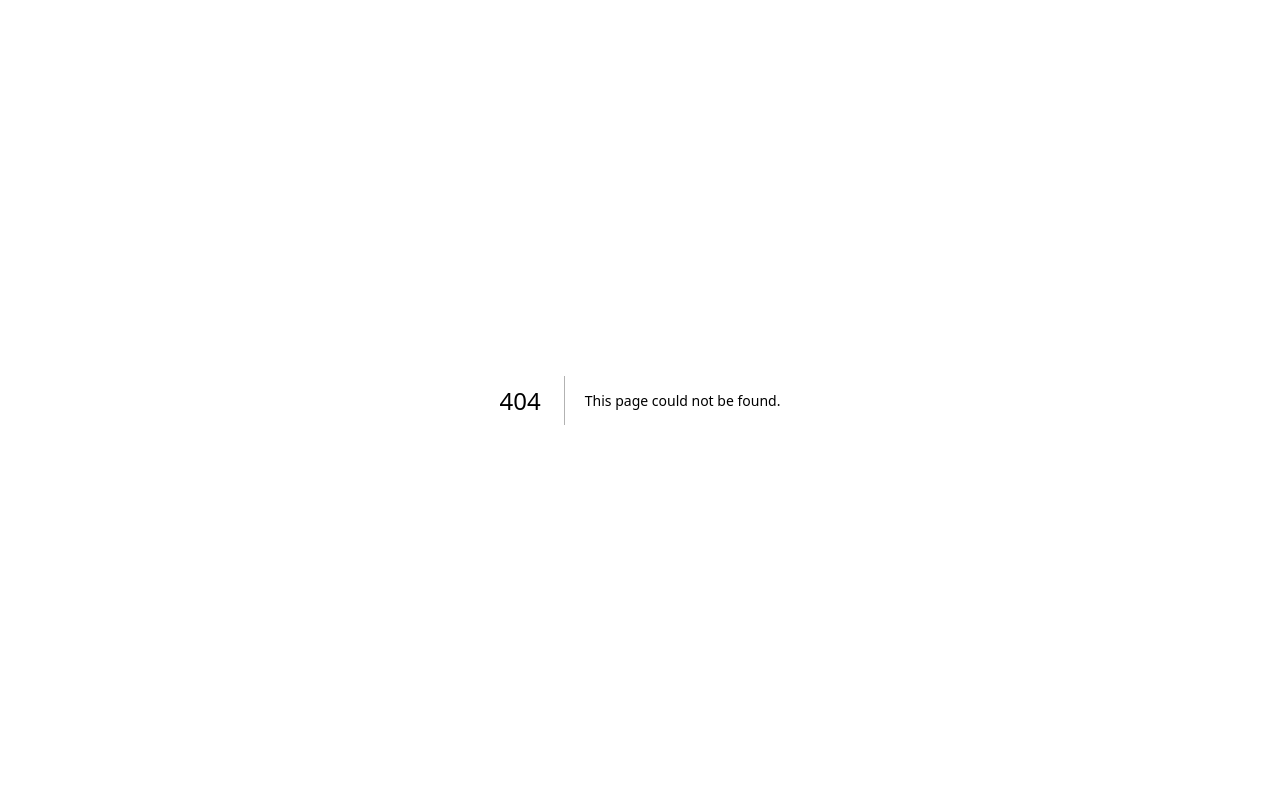
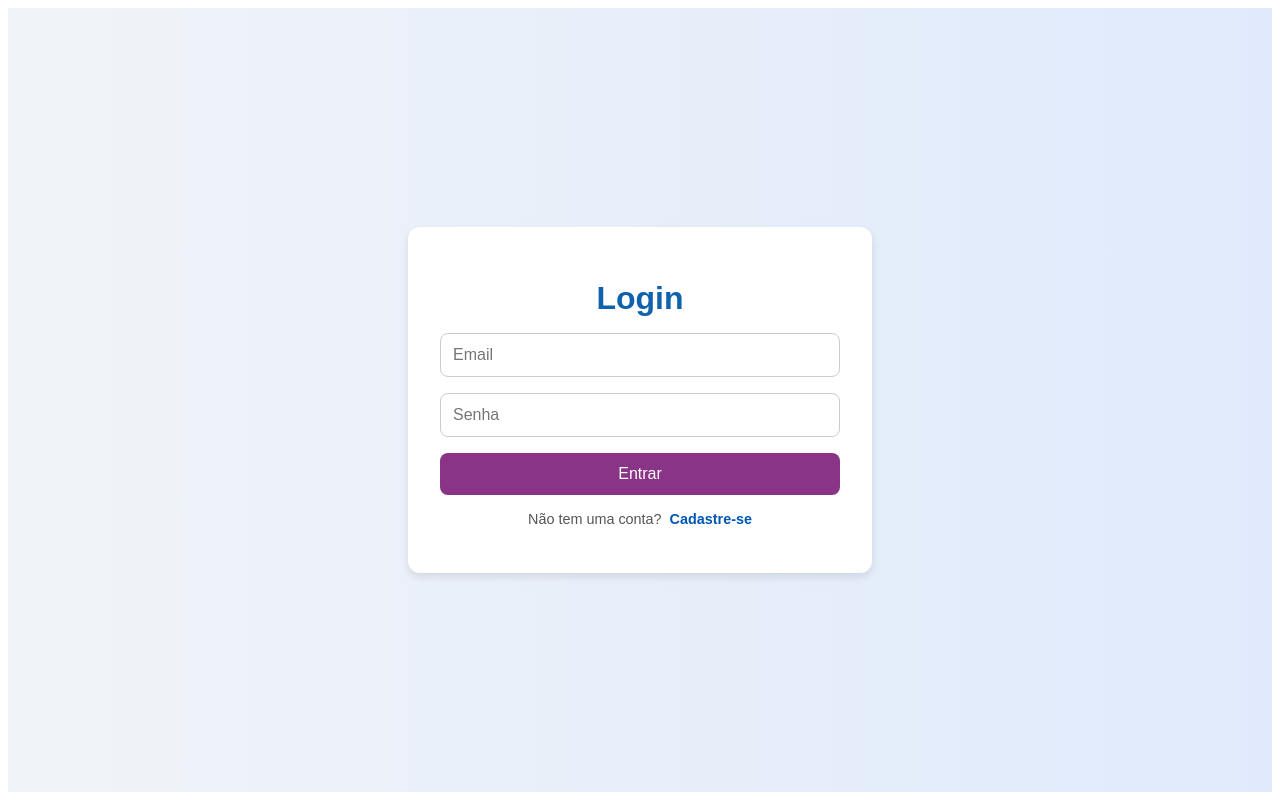
Before and after one commit to lucasfemar/slides_presentation, a Next.js app: page /registrationPage in a window 1280 px wide. Before the commit this address had no page. Built offline with nearby package versions, Linux system fonts and the light colour scheme.

Commit message:
Tela de Cadastro e Login

```diff
--- a/pages/_app.tsx
+++ b/pages/_app.tsx
@@ -1,4 +1,5 @@
 import type { AppProps } from 'next/app';
+import '../pages/registrationPage/registrationPage.css';
 
 export default function App({ Component, pageProps }: AppProps) {
     return <Component {...pageProps} />;
--- /dev/null
+++ b/pages/registrationPage/index.tsx
@@ -0,0 +1,38 @@
+import { useState } from 'react';
+
+export default function registrationPage() {
+  const [isRegister, setIsRegister] = useState(false);
+
+  const toggleForm = () => setIsRegister(!isRegister);
+
+  return (
+    <div className='container'>
+      <div className='card'>
+        <h1>{isRegister ? 'Cadastro' : 'Login'}</h1>
+
+        <form className='form'>
+          {isRegister && (
+            <>
+              <input type="text" placeholder="Nome Completo" className='input' />
+              <input type="text" placeholder="Celular" className='input' />
+              <input type="text" placeholder="Ministério" className='input' />
+            </>
+          )}
+          <input type="email" placeholder="Email" className='input' />
+          <input type="password" placeholder="Senha" className='input' />
+
+          <button type="submit" className='button'>
+            {isRegister ? 'Cadastrar' : 'Entrar'}
+          </button>
+        </form>
+
+        <p className='switchText'>
+          {isRegister ? 'Já tem uma conta?' : 'Não tem uma conta?'}{' '}
+          <span onClick={toggleForm} className='switchLink'>
+            {isRegister ? 'Entrar' : 'Cadastre-se'}
+          </span>
+        </p>
+      </div>
+    </div>
+  );
+}
--- /dev/null
+++ b/pages/registrationPage/registrationPage.css
@@ -0,0 +1,75 @@
+/* styles/Login.module.css */
+.container {
+  display: flex;
+  justify-content: center;
+  align-items: center;
+  height: 98vh;
+  background: linear-gradient(to right, #f0f4f8, #e0eafc);
+  font-family: 'Arial', sans-serif;
+}
+
+.card {
+  background-color: white;
+  padding: 2rem;
+  border-radius: 12px;
+  box-shadow: 0 4px 8px rgba(0, 0, 0, 0.1);
+  width: 100%;
+  max-width: 400px;
+  text-align: center;
+}
+
+.logoContainer {
+  display: flex;
+  justify-content: center;
+  margin-bottom: 1rem;
+}
+
+h1 {
+  margin-bottom: 1rem;
+  color: #0F62AC;
+}
+
+.form {
+  display: flex;
+  flex-direction: column;
+}
+
+.input {
+  margin-bottom: 1rem;
+  padding: 0.75rem;
+  border: 1px solid #ccc;
+  border-radius: 8px;
+  font-size: 1rem;
+}
+
+.button {
+  background-color: #893487;
+  color: white;
+  border: none;
+  padding: 0.75rem;
+  border-radius: 8px;
+  font-size: 1rem;
+  cursor: pointer;
+  transition: background-color 0.3s;
+}
+
+.button:hover {
+  background-color: #0F62AC;
+}
+
+.switchText {
+  margin-top: 1rem;
+  font-size: 0.9rem;
+  color: #555;
+}
+
+.switchLink {
+  color: #0056b3;
+  cursor: pointer;
+  font-weight: bold;
+  margin-left: 0.25rem;
+}
+
+.switchLink:hover {
+  text-decoration: underline;
+}
```
Also changed, not shown: package.json (+4 -3 lines), 1 other file (tests, documents, lock files or other folders).
